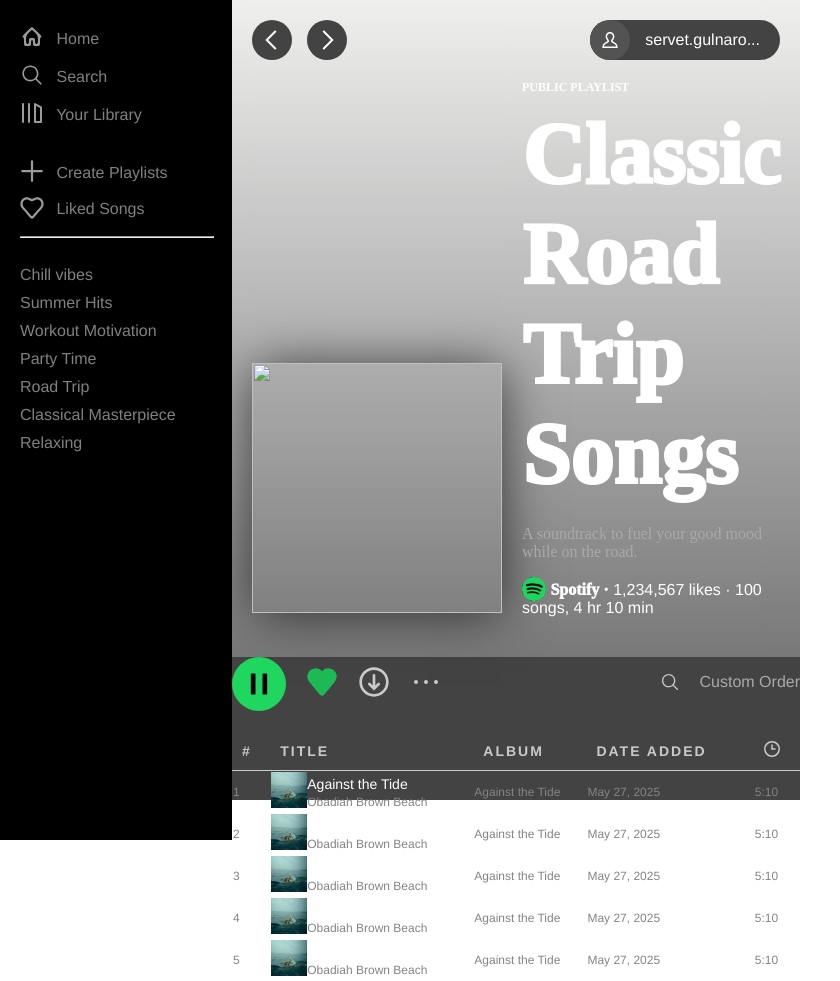
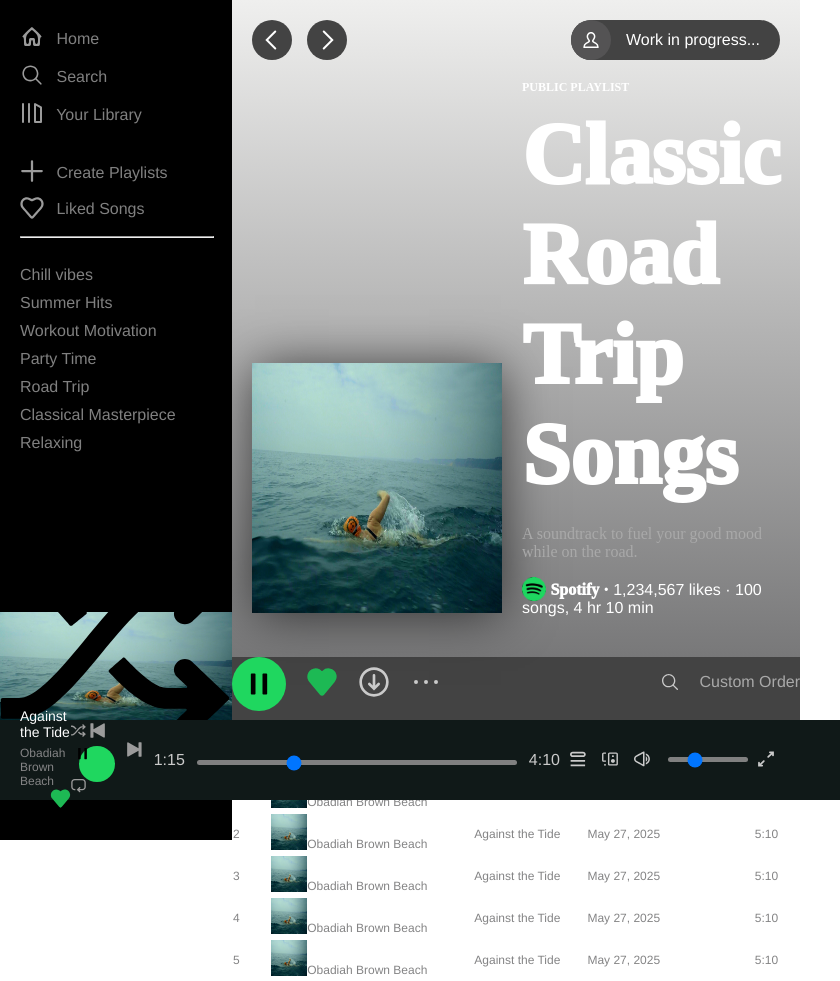
Before and after one commit to TravisHo9/spotify_desktop, an Electron app: page index.html in a window 800 px wide. Shown: the whole page, 840 px wide, since content can reach past the window. Drawn offline with Linux system fonts and the light colour scheme.

Commit message:
Add playlist cover image and implement footer player UI

```diff
--- a/index.html
+++ b/index.html
@@ -110,7 +110,7 @@
         </div>
 
         <div class="current-song-cover">
-          <img src="images/song-cover.jpeg" alt="" />
+          <img src="images/song-cover.jpg" alt="" />
           # TODO: Get images for images folder then delete this line
           <img src="assets/Shuffle.svg" alt="" />
         </div>
@@ -131,12 +131,12 @@
               <div class="arrow-container">
                 <img src="assets/Profile.svg" alt="" />
               </div>
-              <span>servet.gulnaro...</span>
+              <span>Work in progress... </span>
             </div>
           </div>
           <div class="playlist-content">
             <div class="playlist-cover">
-              <img src="images/playlist-cover.png" alt="" />
+              <img src="images/playlist-cover.jpg"  alt="" />
             </div>
             <div class="playlist-info">
               <div class="playlist-public">PUBLIC PLAYLIST</div>
@@ -293,6 +293,51 @@
           </div>
         </div>
       </div>
+
+      <div class="footer-player">
+        <div class="footer-player-left">
+          <div class="footer-player-left-song">
+            <div class="footer-player-left-song-name">Against the Tide</div>
+            <div class="footer-player-left-song-artist">Obadiah Brown Beach</div>
+          </div>
+
+          <div class="footer-player-left-like">
+            <img src="assets/FiiledLike.svg" alt=""/>
+          </div>
+        </div>
+        <div class="footer-player-middle">
+          <div class="footer-player-middle-buttons">
+            <img src="assets/Shuffle.svg" alt="" class="gray-filtered"/>
+            <img src="assets/Previous.svg" alt="" class="gray-filtered"/>
+              <div class="pause-button">
+                <img src="assets/Pause.svg" alt=""/>
+              </div>
+              <img src="assets/Next.svg" alt="" class="gray-filtered"/>
+              <img src="assets/Repeat.svg" alt="" class="gray-filtered"/>
+          </div>
+        </div>
+        <div class="footer-player-middle-slider">
+          <div class="player-time">1:15</div>
+          <div class="player-slider">
+            <input type="range" min="1" max="100" value="30"/>
+          </div>
+          <div class="player-time">4:10</div>
+        </div>
+        <div class="footer-player-right">
+          <div class="footer-player-right-buttons">
+            <img src="assets/Queue.svg" alt="">
+            <img src="assets/Connect to a device.svg" alt="">
+            <img src="assets/Volume.svg" alt="">
+            <div class="player-slider">
+              <input type="range" min="1" max="100" value="30" width=""/>
+            </div>
+            <img src="assets/Full screen.svg" alt="">
+            <div class="player-slider">
+
+            </div>
+          </div>
+        </div>
+      </div>
     </div>
   </body>
 </html>
--- a/style.css
+++ b/style.css
@@ -100,7 +100,7 @@
 .current-song-cover img {
   position: absolute;
   width: 100%;
-  bottom: 40p;
+  bottom: 100px;
   left: 0;
 }
 
@@ -301,7 +301,7 @@
   letter-spacing: 0.5px;
 }
 
-.song-artist, .song-album, .song-date-added, tr td:first-of-type, .song-duration{
+.song-artist, .song-album, .song-date-added, tr td:first-of-type, .song-duration, .footer-player-left-song-artist{
   font-size: 12px;
   margin-top: 6px;
   color: #848485;
@@ -316,3 +316,101 @@
   align-items: center;
   flex-direction: row;
 }
+
+.footer-player{
+  display: flex;
+  justify-content: space-between;
+  align-items: center;
+  padding: 20px;
+  background-color: #101918;
+  position: absolute;
+  bottom: 0;
+  width: 100%;
+  height: var(--footer-height);
+}
+
+.footer-player-left-like{
+  padding-left: 30px;
+}
+
+.footer-player-like{
+  display: flex;
+  align-items: center;
+}
+
+.footer-player-left-like img{
+  width: 21px;
+  height: 21px;
+}
+
+.footer-player-middle{
+  width: 100%;
+  display: flex;
+  justify-content: center;
+  flex-direction: column;
+}
+
+.footer-player-middle-buttons img{
+  width: 15px;
+  height: 15px;
+}
+
+.pause-button{
+  position: relative;
+  display: inline-block;
+  width: 36px !important;
+  height: 36px !important;
+  background-color: var(--spotify-color) !important;
+  border-radius: 50%;
+  margin: 0 8px;
+  top: 4px;
+}
+
+.pause-button img{
+  position: relative;
+  max-width: 24px !important;
+  max-height: 24px !important;
+  filter: none !important;
+  left: -4px;
+  right: -4px;
+}
+
+.player-slider input{
+  -webkit-appearance: var(--spotify-color);
+  width: 40vw;
+  height: 5px;
+  background: gray;
+  border-radius: 5px;
+  position: relative;
+  border: none;
+}
+
+.footer-player-middle-slider{
+  display: flex;
+  align-items: center;
+  justify-content: center;
+}
+
+.player-time{
+  padding: 0 10px;
+  color: #CACACA;
+}
+
+.footer-player-right input{
+  width: 80px;
+  position: relative;
+  margin-right: 10px;
+  top: -3px;
+}
+
+.footer-player-right-buttons{
+  display: flex;
+  flex-direction: row;
+  margin-right: 30px;
+}
+
+.footer-player-right-buttons img{
+  width: 16px;
+  height: 16px;
+  margin-right: 16px
+}
```
Also changed, not shown: images/playlist-cover.jpg (added).
